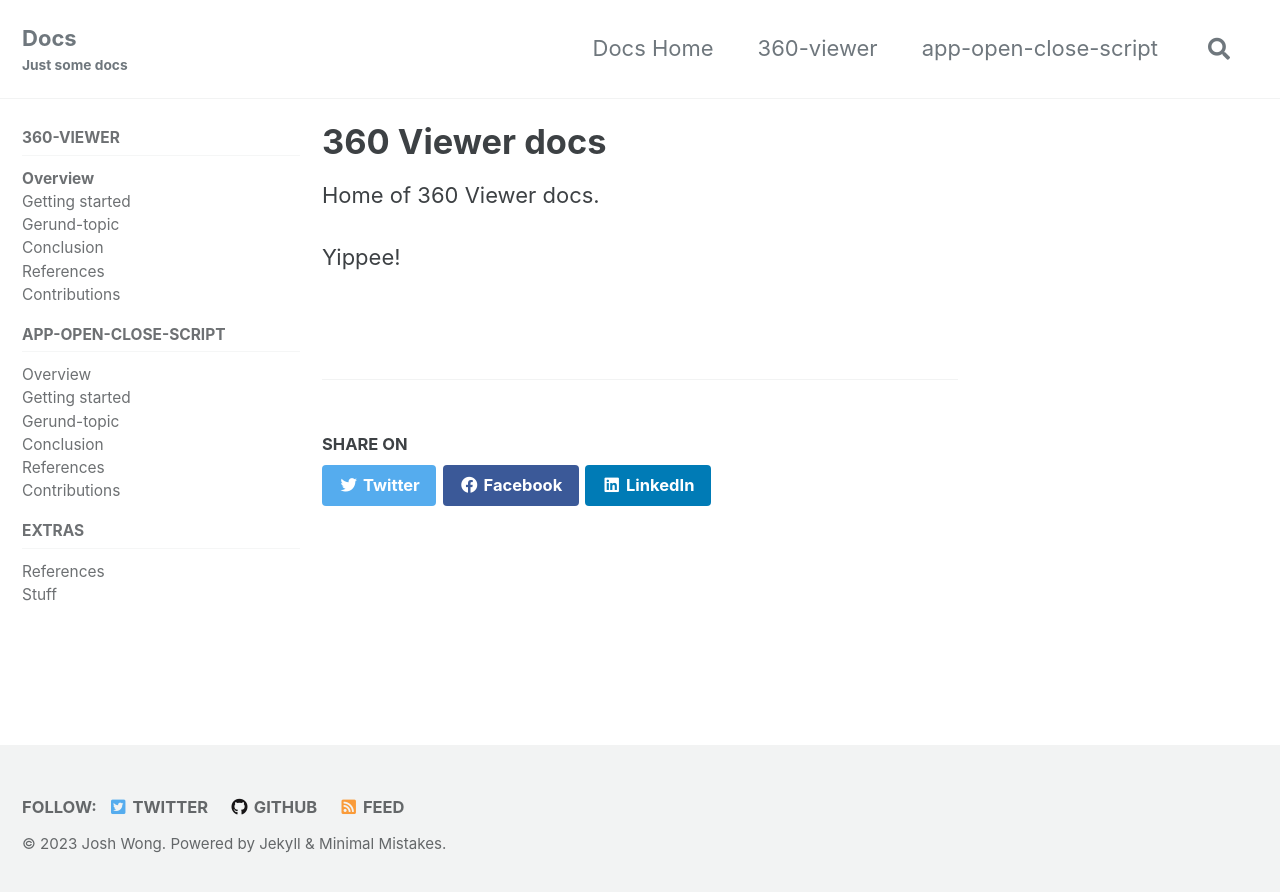
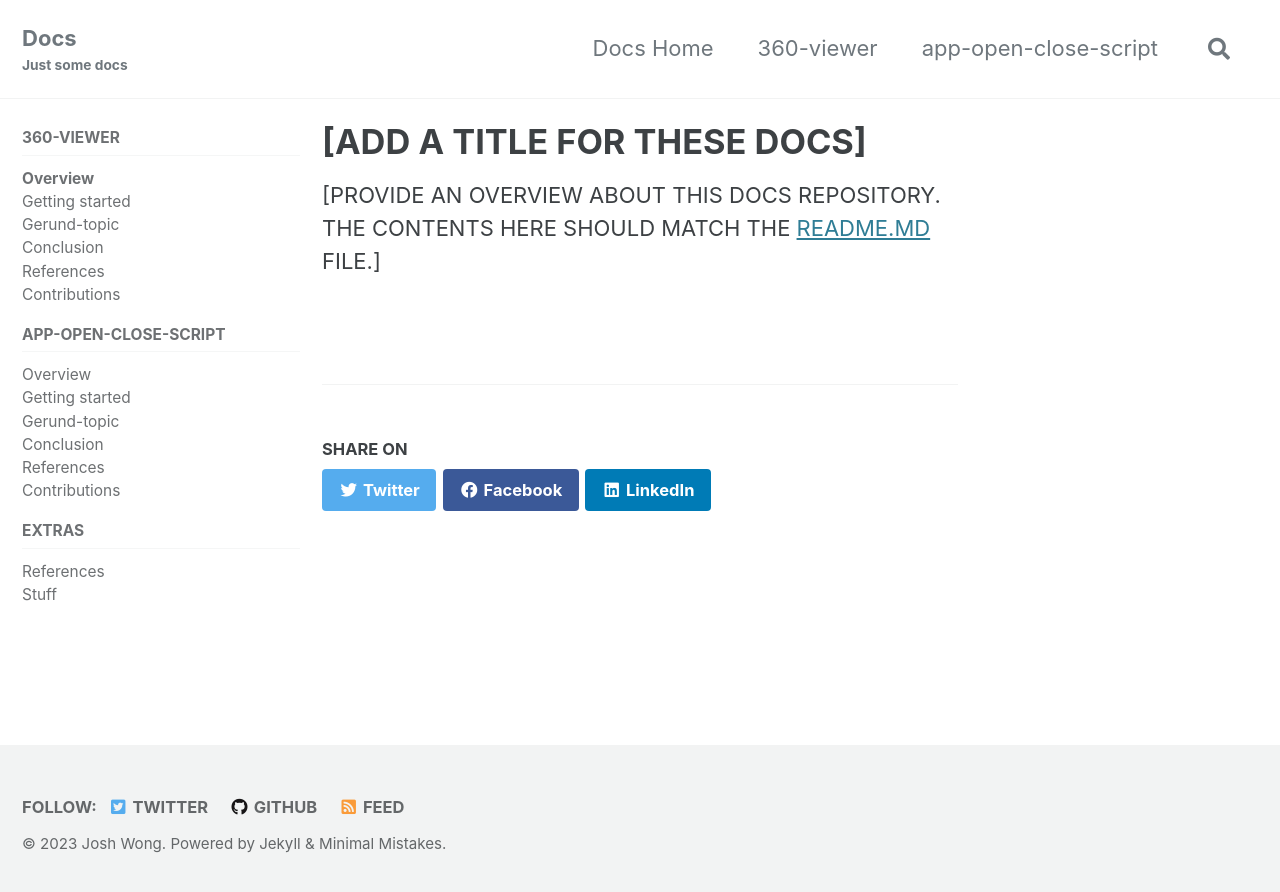
Before and after one commit to josh-wong/sandbox-jekyll-docs-site-1, a Jekyll site: the page built from 360-viewer/index.md, in a window 1280 px wide. Shown: the top 892 px of the page. Built offline with Jekyll 4.4.1, drawn with Linux system fonts in a browser that asks for light colours; cached includes are drawn as plain includes; our own code applies the rules of GitHub Pages for plain Markdown files.

Commit message:
AUTO: Sync docs to docs repo

```diff
--- a/360-viewer/index.md
+++ b/360-viewer/index.md
@@ -1,8 +1,3 @@
----
----
+# [ADD A TITLE FOR THESE DOCS]
 
-# 360 Viewer docs
-
-Home of 360 Viewer docs.
-
-Yippee!
+[PROVIDE AN OVERVIEW ABOUT THIS DOCS REPOSITORY. THE CONTENTS HERE SHOULD MATCH THE [README.MD](../README.md) FILE.]
```
Also changed, not shown: 360-viewer/01_getting-started.md (added, +9 -0 lines), 360-viewer/02_[gerund]-[topic].md (added, +3 -0 lines), 360-viewer/03_conclusion.md (added, +3 -0 lines), 360-viewer/04_references.md (added, +3 -0 lines), 360-viewer/05_contributions.md (added, +8 -0 lines), 360-viewer/stylesheets/extra.css (added, +8 -0 lines).
